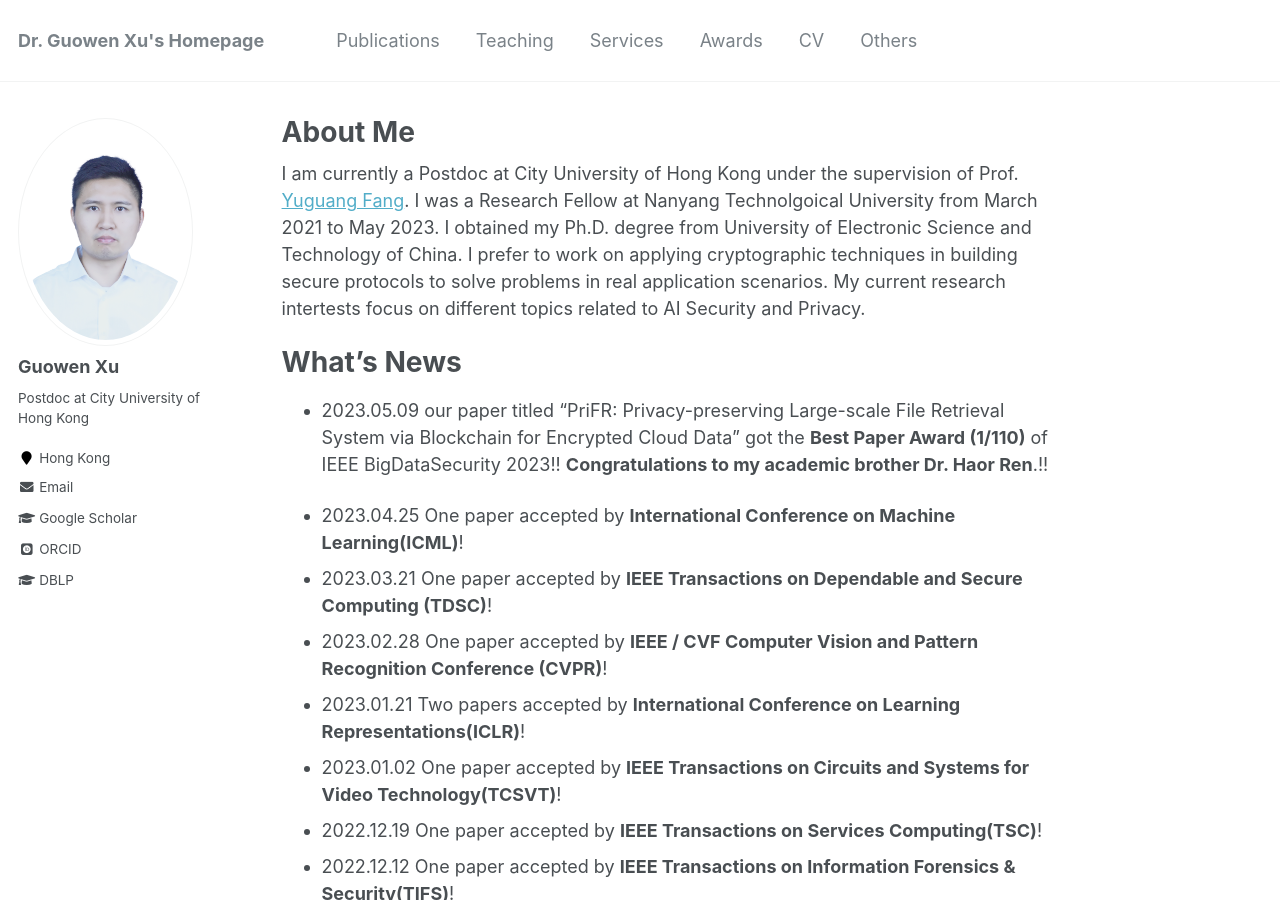
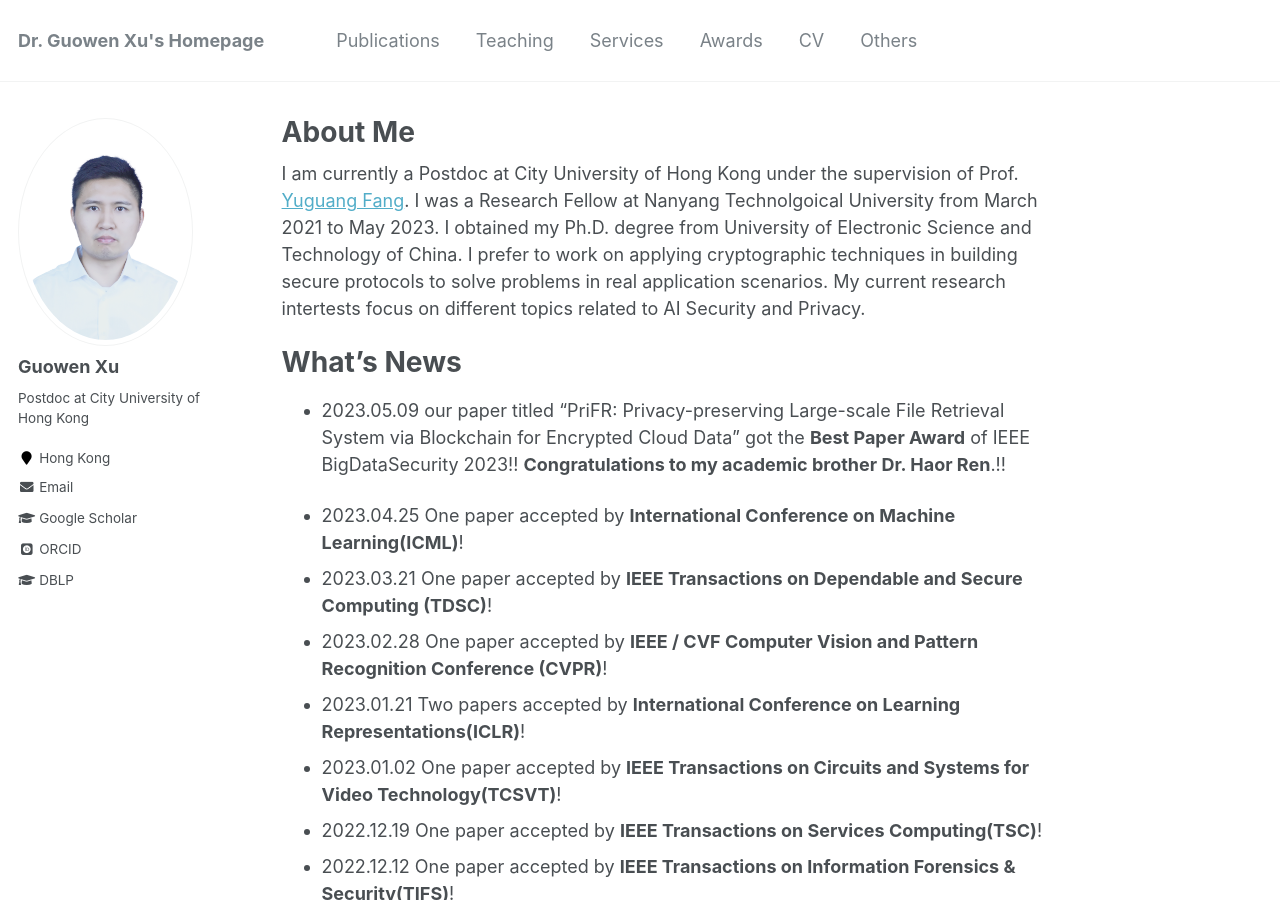
Before and after one commit to Guowen-xu/guowen-xu.github.io, a Jekyll site: the page built from _pages/about.md, in a window 1280 px wide and 900 px high. Built offline with Jekyll 4.4.1, drawn with Linux system fonts in a browser that asks for light colours; some web fonts are replaced.

Commit message:
Update about.md

```diff
--- a/_pages/about.md
+++ b/_pages/about.md
@@ -13,7 +13,7 @@ redirect_from:
 
 What's News
 ======
-- 2023.05.09 our paper titled "PriFR: Privacy-preserving Large-scale File Retrieval System via Blockchain for Encrypted Cloud Data" got the **Best Paper Award (1/110)** of IEEE BigDataSecurity 2023!! **Congratulations to my academic brother Dr. Haor Ren**.!!
+- 2023.05.09 our paper titled "PriFR: Privacy-preserving Large-scale File Retrieval System via Blockchain for Encrypted Cloud Data" got the **Best Paper Award** of IEEE BigDataSecurity 2023!! **Congratulations to my academic brother Dr. Haor Ren**.!!
 
 - 2023.04.25 One paper  accepted by **International Conference on Machine Learning(ICML)**!
 - 2023.03.21 One paper  accepted by **IEEE Transactions on Dependable and Secure Computing (TDSC)**!
```
